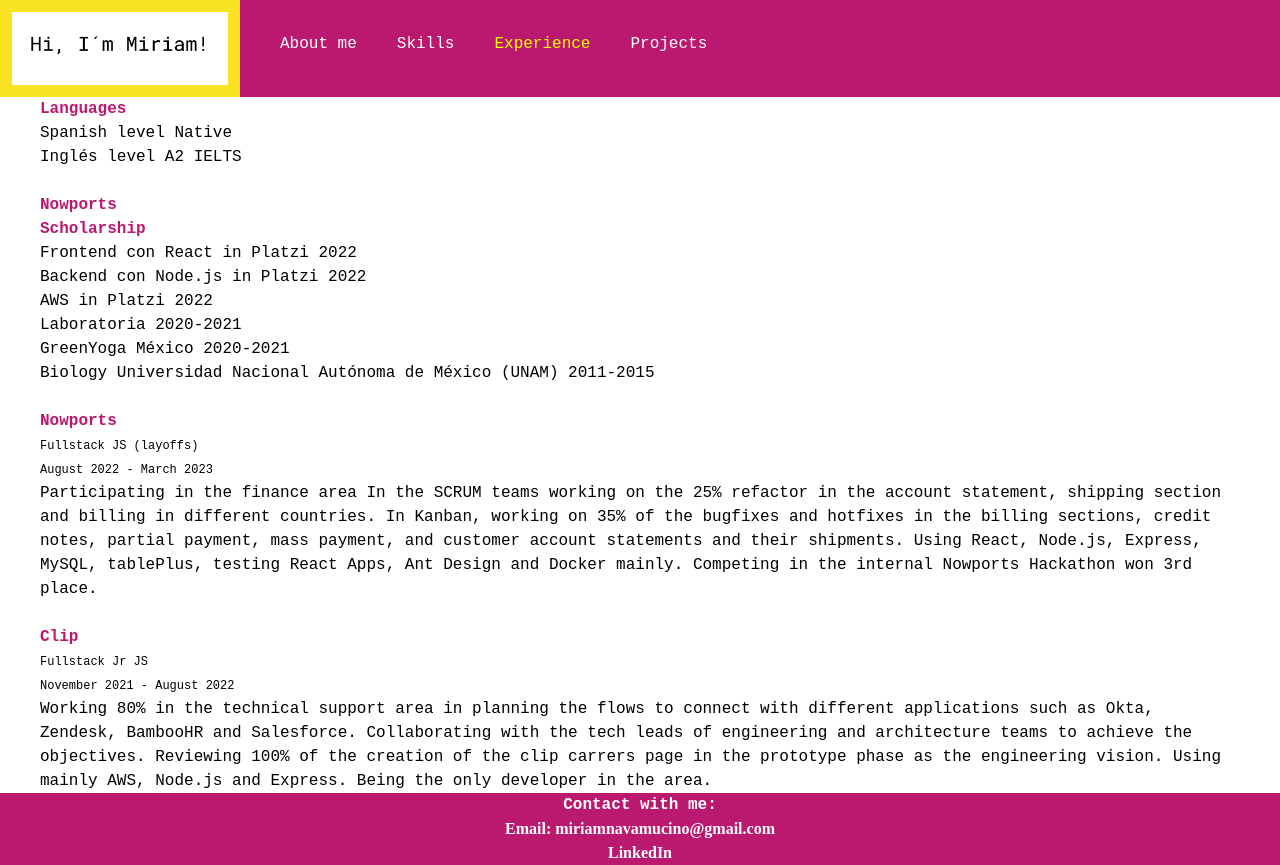
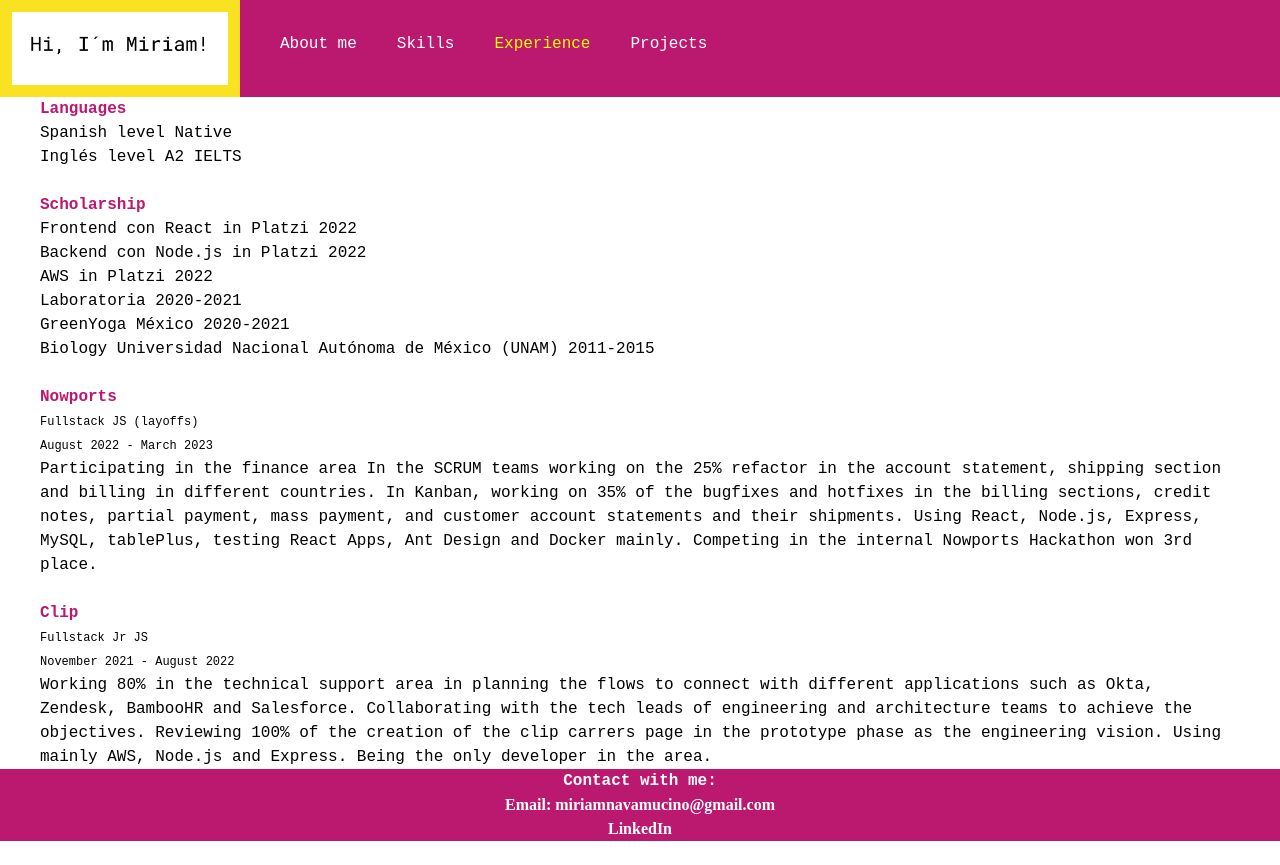
Before and after one commit to MiriamNM/portafolio-miriam-nava, a React (Create React App) app: page /#/experience in a window 1280 px wide. After the commit the page ends 841 px from the top, so only its background shows below. Built offline with nearby package versions, Linux system fonts and the light colour scheme; a web font is replaced by a local one.

Commit message:
A title was removed in the wrong place in Experience

```diff
--- a/public/index.html
+++ b/public/index.html
@@ -12,7 +12,7 @@
     <meta name="theme-color" content="#000000" />
     <meta
       name="description"
-      content="Web site created using create-react-app"
+      content="Web site to show my projects"
     />
     <link rel="apple-touch-icon" href="%PUBLIC_URL%/logo192.png" />
     <!--
--- a/src/components/Experience.js
+++ b/src/components/Experience.js
@@ -12,9 +12,6 @@
         Inglés level A2 IELTS
       </p>
       <br />
-      <h3 class="font-bold" style={{ color: "#BB1970" }}>
-        Nowports
-      </h3>
       <h3 class="font-bold" style={{ color: "#BB1970" }}>
         Scholarship
       </h3>
```
